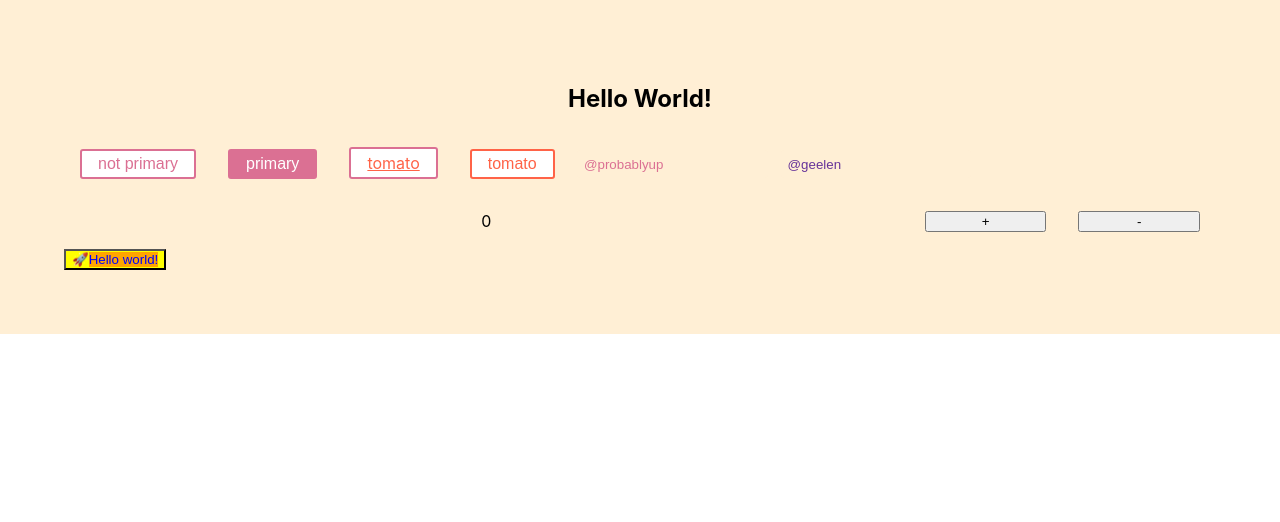
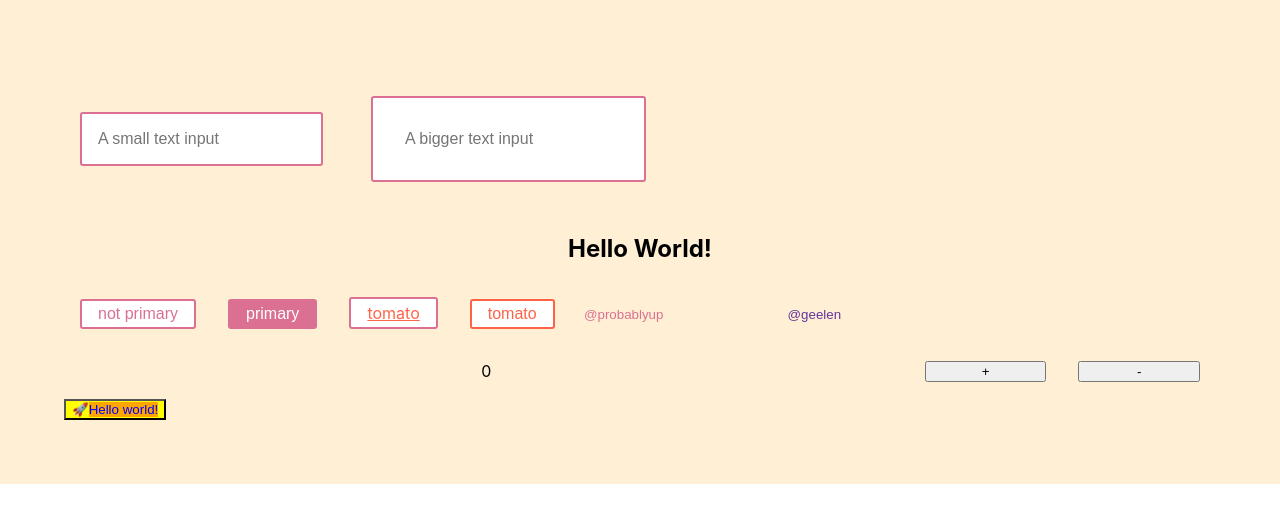
Before and after one commit to lugithub/l-styled-components, a React (Create React App) app: page / in a window 1280 px wide. Shown: the top 522 px of the page. Built offline with nearby package versions, Linux system fonts and the light colour scheme.

Commit message:
.attrs to avoid unnecessary styled components

```diff
--- a/src/App.js
+++ b/src/App.js
@@ -106,10 +106,30 @@ const GlobalStyle = createGlobalStyle`
   }
 `;
 
+const Input2 = styled.input.attrs(({ size }) => ({
+  // we can define static props
+  type: 'password',
+
+  // or we can define dynamic ones
+  margin: size || '1em',
+  padding: size || '1em',
+}))`
+  color: palevioletred;
+  font-size: 1em;
+  border: 2px solid palevioletred;
+  border-radius: 3px;
+
+  /* here we use the dynamically computed props */
+  margin: ${props => props.margin};
+  padding: ${props => props.padding};
+`;
+
 export default function App() {
   return (
     <Story>
       <GlobalStyle />
+      <Input2 placeholder="A small text input" size="1em" />
+      <Input2 placeholder="A bigger text input" size="2em" />
       <Title>Hello World!</Title>
       <Button>not primary</Button>
       <Button primary>primary</Button>
```
